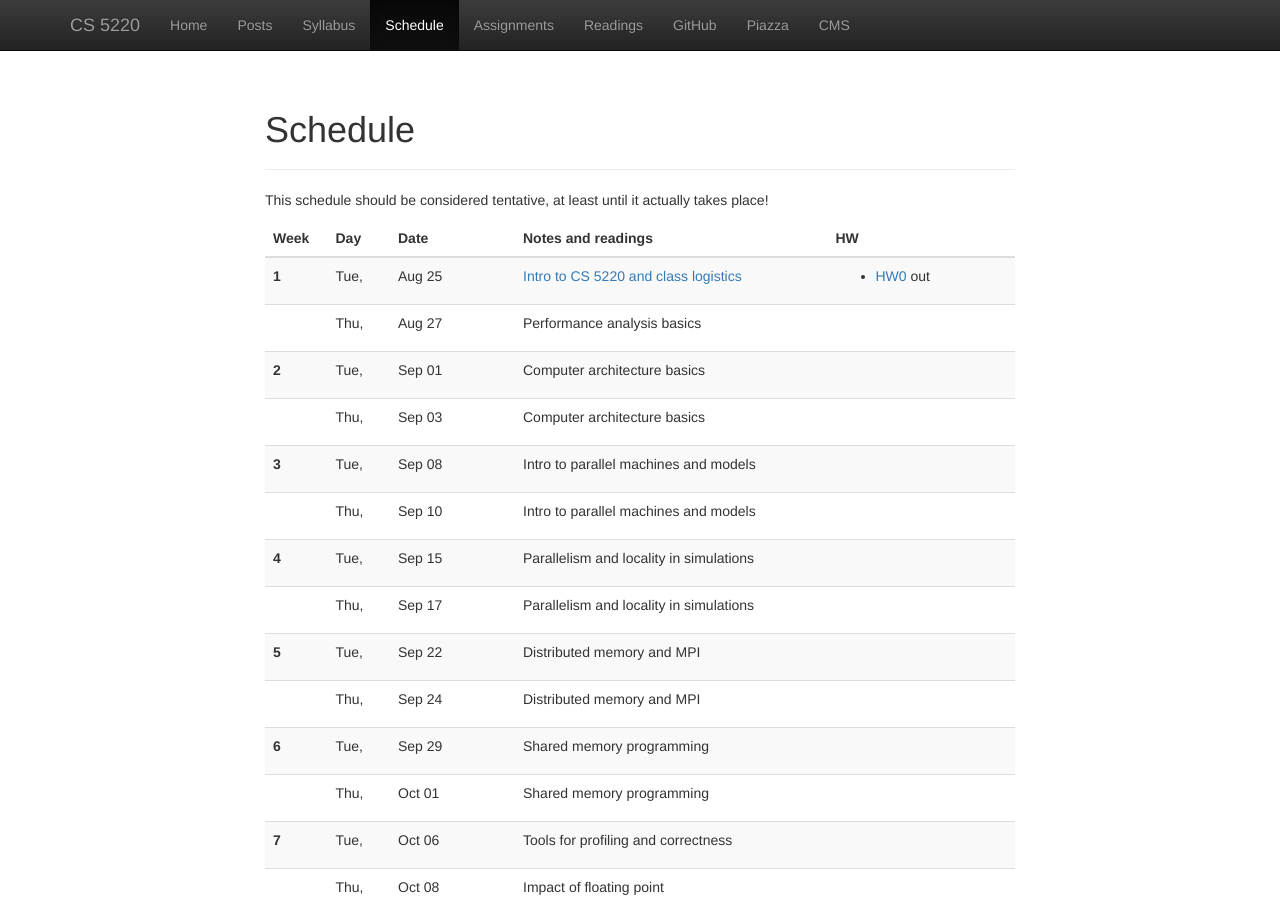
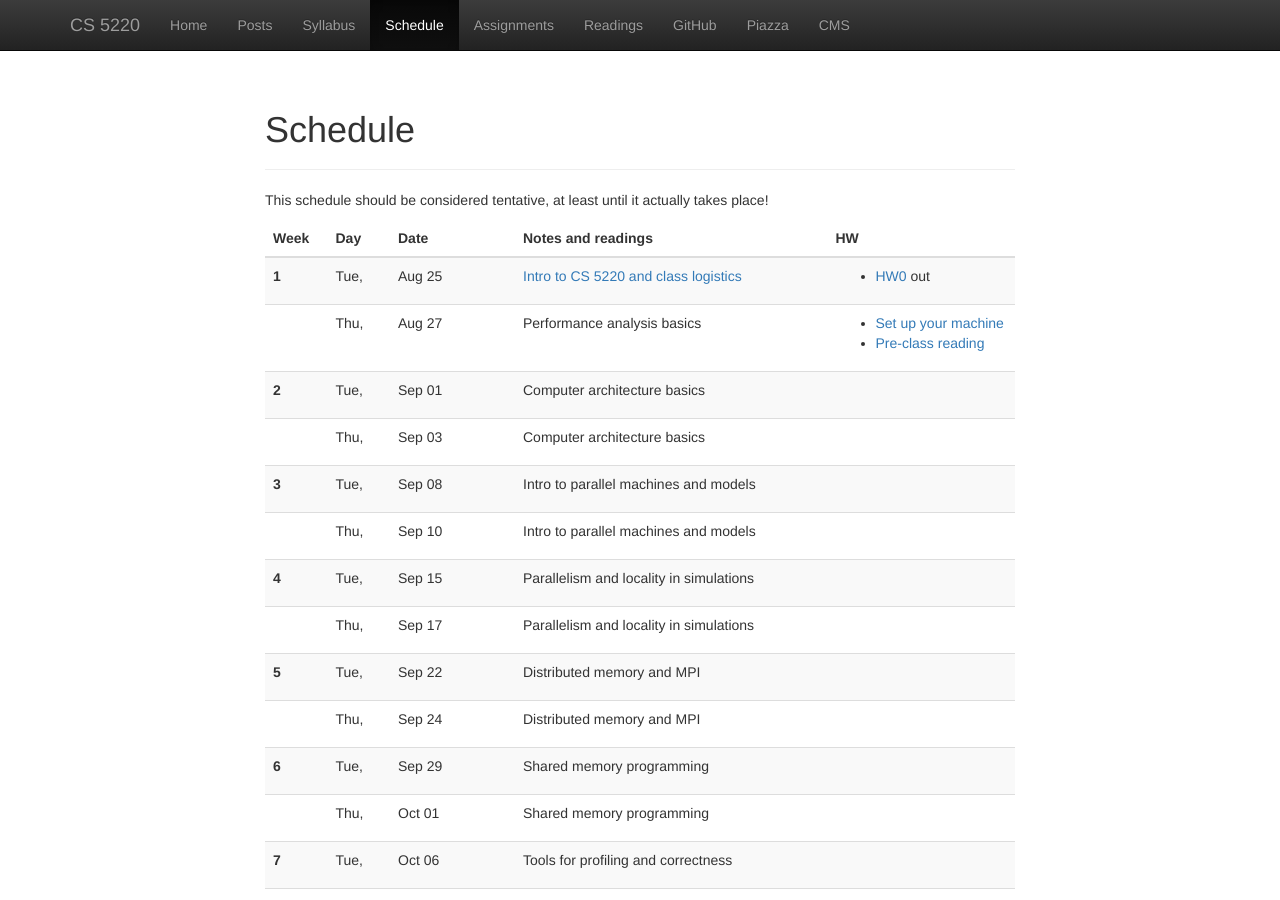
Before and after one commit to cornell-cs5220-f15/cornell-cs5220-f15.github.io, a Jekyll site: the page built from schedule.html, in a window 1280 px wide and 900 px high. Built offline with Jekyll 4.4.1, drawn with Linux system fonts in a browser that asks for light colours; nearby versions of some CDN libraries.

Commit message:
Added pre-class work pointers for second lecture.

```diff
--- a/_data/lectures.yml
+++ b/_data/lectures.yml
@@ -9,6 +9,9 @@
 -
   date: 2015-08-27
   info: Performance analysis basics
+  hw:
+    - <a href="2015/08/03/recommended.html">Set up your machine</a>
+    - <a href="2015/08/10/performance.html">Pre-class reading</a>
 #
 # ==================
 # Week 2
```
